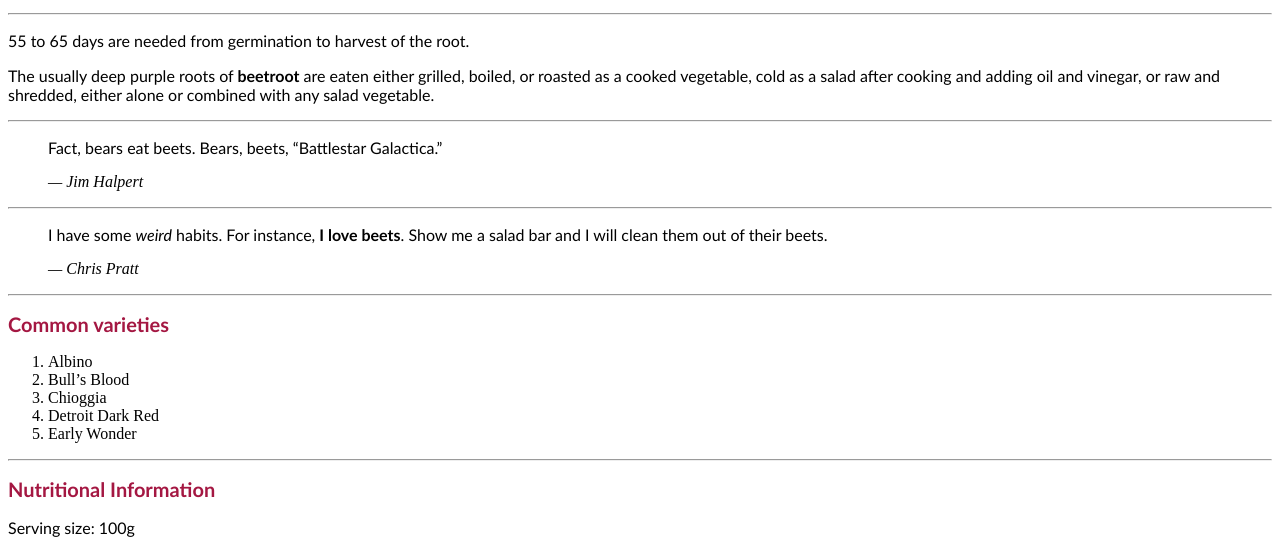
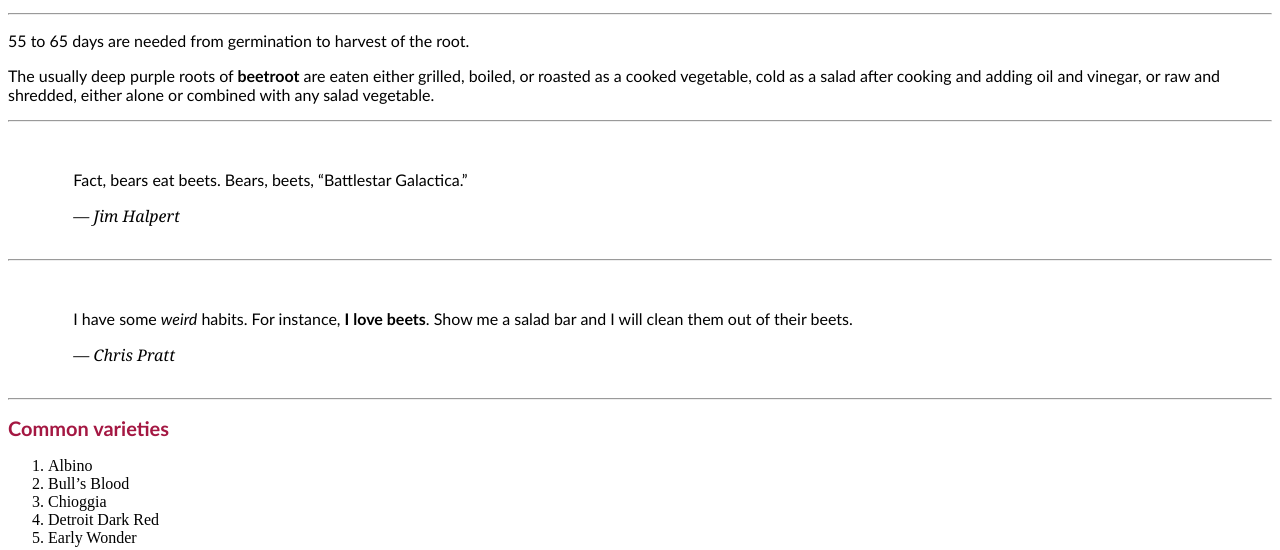
Before and after one commit to kaylaaraujo/dsn1678-exercise-0, a plain HTML site: page index.html in a window 1280 px wide. Shown: the part 199-749 px from the top of the page. Drawn offline with Linux system fonts and the light colour scheme.

Commit message:
blockquote css

```diff
--- a/css/general.css
+++ b/css/general.css
@@ -21,3 +21,8 @@ h2 {
 	font-size: 20px;
 	color: #A41742;
 }
+
+blockquote {
+	font-family:Cambria, "Hoefler Text", "Liberation Serif", Times, "Times New Roman", serif;
+	padding: 1rem 2%;
+}
--- a/index.html
+++ b/index.html
@@ -32,7 +32,7 @@
 	<blockquote>
 		<p>Fact, bears eat beets. Bears, beets, “Battlestar Galactica.”</p>
 		<footer>
-			<cite>— Jim Halpert</cite>
+			<cite><em>— Jim Halpert</em></cite>
 		</footer>
 	</blockquote>
 
@@ -42,7 +42,7 @@
 		<p>I have some <em>weird</em> habits. For instance, <strong>I love beets</strong>. Show me a salad bar and I will
 	clean them out of their beets.</p>
 		<footer>
-			<cite>— Chris Pratt</cite>
+			<cite><em>— Chris Pratt</em></cite>
 		</footer>
 	</blockquote>
 
```
